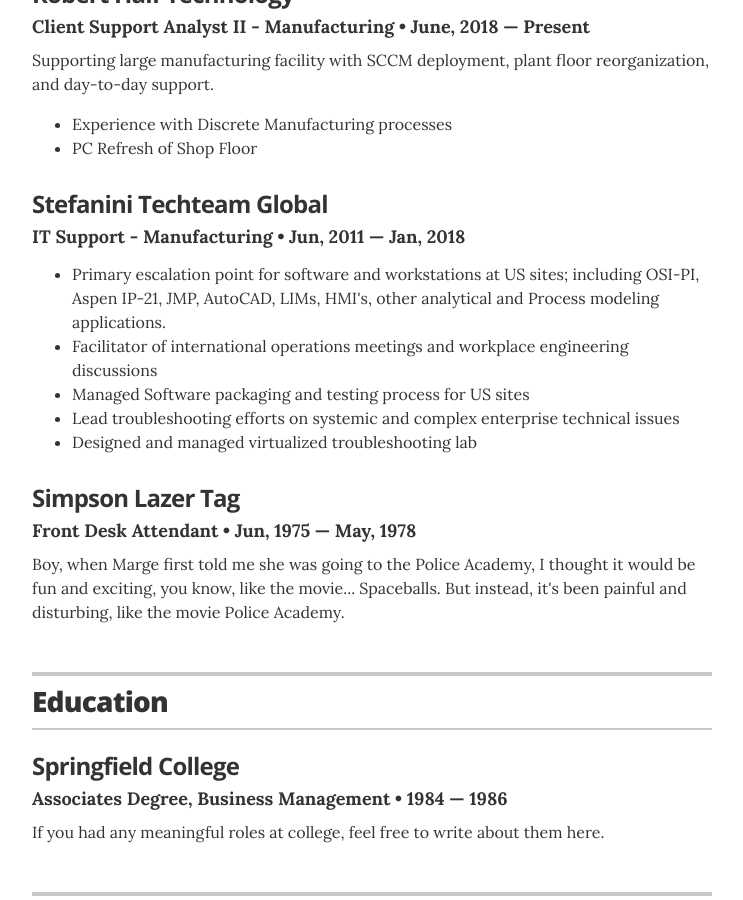
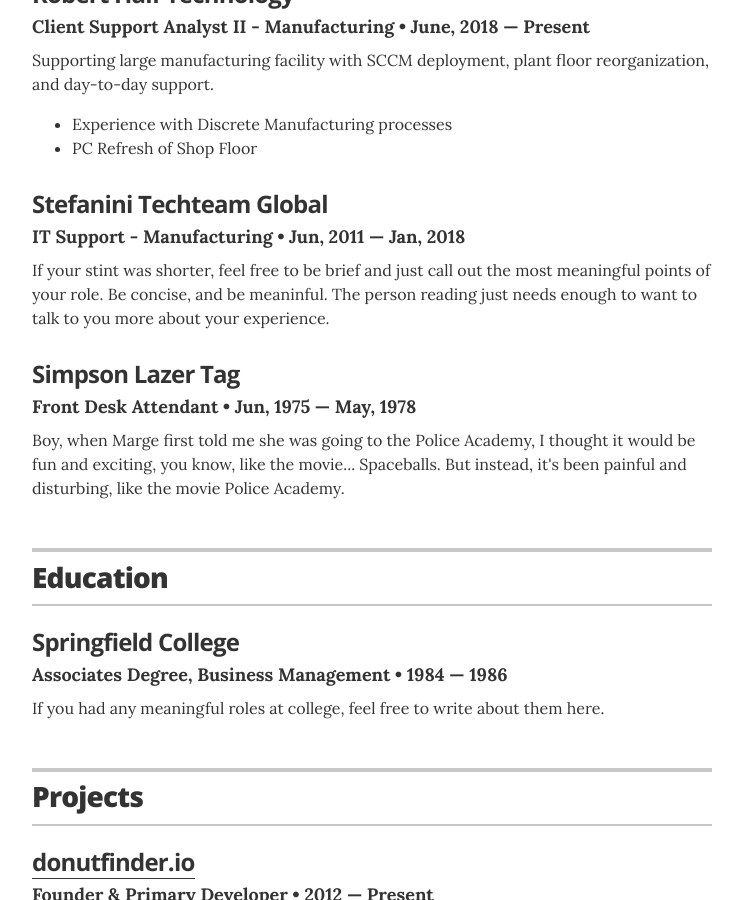
Before and after one commit to billmcguire/resume, a Jekyll site: the page built from index.html, in a window 1280 px wide and 900 px high, scrolled down 568 px. Shown: the whole window, without its empty margins (268-1011 px from the left). Built offline with Jekyll 4.4.1, drawn with Linux system fonts in a browser that asks for light colours; nearby versions of some CDN libraries.

```diff
--- a/_layouts/resume.html
+++ b/_layouts/resume.html
@@ -71,14 +71,8 @@
           <h3 class="resume-item-title">Stefanini Techteam Global</h3>
           <h4 class="resume-item-details">IT Support - Manufacturing &bull; Jun, 2011 &mdash; Jan, 2018</h4>
 
-		  <ul class="resume-item-list">
-            <li>Primary escalation point for software and workstations at US sites; including OSI-PI, Aspen IP-21, JMP, AutoCAD, LIMs, HMI's, other analytical and Process modeling applications.</li>
-            <li>Facilitator of international operations meetings and workplace engineering discussions</li>
-			<li>Managed Software packaging and testing process for US sites</li>
-			<li>Lead troubleshooting efforts on systemic and complex enterprise technical issues</li>
-           <li>Designed and managed virtualized troubleshooting lab</li>
-          </ul>
-        <!--  <p class="resume-item-copy">If your stint was shorter, feel free to be brief and just call out the most meaningful points of your role. Be concise, and be meaninful. The person reading just needs enough to want to talk to you more about your experience.</p>-->
+
+          <p class="resume-item-copy">If your stint was shorter, feel free to be brief and just call out the most meaningful points of your role. Be concise, and be meaninful. The person reading just needs enough to want to talk to you more about your experience.</p>
 
         </div><!-- end of resume-item -->
 
```
